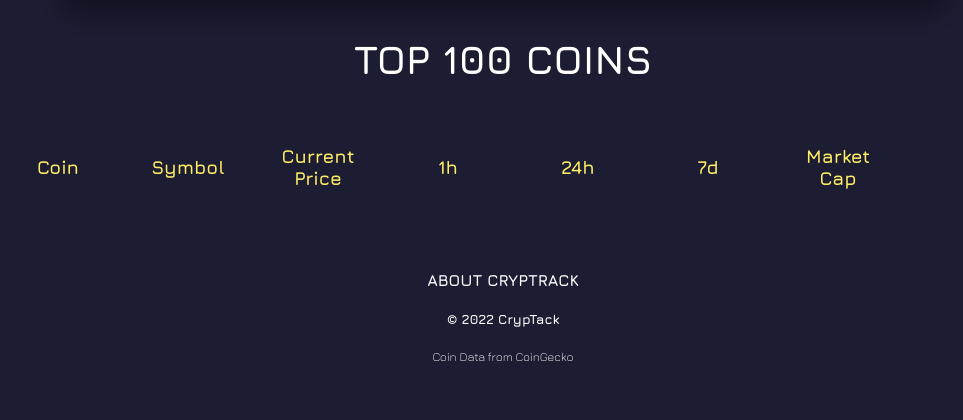
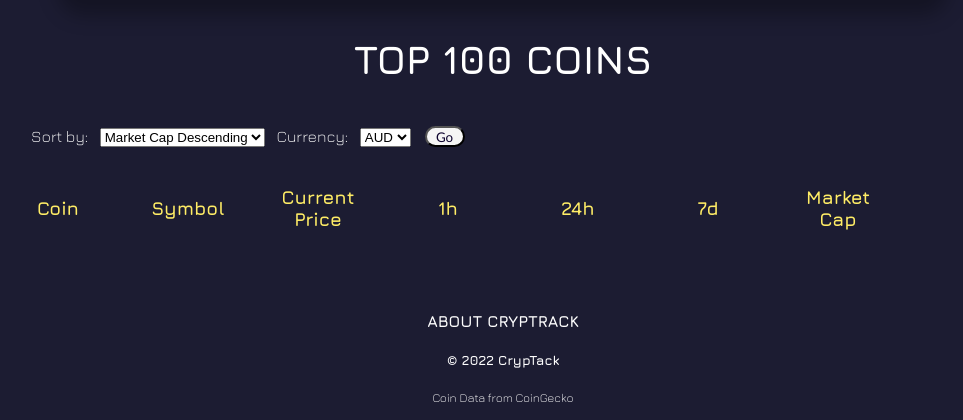
Before and after one commit to elywelly/cryptrack-app, a Flask app: page /coins in a window 1280 px wide. Shown: the part 238-658 px from the top of the page, without its empty margins (137-1100 px from the left). Run offline with Flask 2, Linux system fonts and the light colour scheme; data that the repository does not hold is empty.

Commit message:
add sort function

```diff
--- a/controllers/coins_controller.py
+++ b/controllers/coins_controller.py
@@ -6,11 +6,39 @@ coins_controller = Blueprint(
     "coins_controller", __name__, template_folder="../templates/coins")
 
 
-@coins_controller.route('/coins')
+@coins_controller.route('/coins', methods=['GET'])
 def coins():
+
+    sort = request.values.get('sort')
+    # if sort == None:
+    sort_type = "market_cap_"
+    sort_by = "desc"
+    if sort != None:
+        if sort == "MCASC":
+            sort_type = "market_cap_"
+            sort_by = "asc"
+        elif sort == "MCDESC":
+            sort_type = "market_cap_"
+            sort_by = "desc"
+        elif sort == "PASC":
+            sort_type = "price_"
+            sort_by = "asc"
+        elif sort == "PADESC":
+            sort_type = "price_"
+            sort_by = "desc"
+
+    currency = request.values.get('currency')
+    if currency == None:
+        currency = "aud"
+    else:
+        currency = request.values.get('currency')
+
     coins = requests.get(
-        'https://api.coingecko.com/api/v3/coins/markets?vs_currency=aud&order=market_cap_desc&per_page=100&page=1&sparkline=false&price_change_percentage=1h%2C24h%2C7d')
+        f'https://api.coingecko.com/api/v3/coins/markets?vs_currency={currency}&order={sort_type}{sort_by}&per_page=100&page=1&sparkline=false&price_change_percentage=1h%2C24h%2C7d')
+    # coins = requests.get(
+    #     'https://api.coingecko.com/api/v3/coins/markets?vs_currency=aud&order=market_cap_desc&per_page=100&page=1&sparkline=false&price_change_percentage=1h%2C24h%2C7d')
     json = coins.json()
+
     return render_template('coins.html', coins=json)
 
 
--- a/models/transactions.py
+++ b/models/transactions.py
@@ -45,3 +45,7 @@ def select_history(user_id):
         return results
     else:
         return []
+
+
+def delete_history(id):
+    database.sql_write("DELETE FROM history WHERE id = %s", [id])
--- a/static/style.css
+++ b/static/style.css
@@ -237,3 +237,15 @@ button {
     width: 40em;
     margin: 0 auto;
 }
+
+#sort > form > input {
+    background-color: #f5f5f5;
+    color: rgb(13, 3, 46);
+    width: 3em;
+    height: 1.6em;
+    padding: 0px;
+    margin: 10px;
+    font-family: 'Gill Sans', 'Gill Sans MT', Calibri, 'Trebuchet MS',
+        sans-serif;
+    border-radius: 25px;
+}
--- a/templates/about.html
+++ b/templates/about.html
@@ -9,7 +9,7 @@
         spot. Sign up now <a href="/signup">here</a>.
     </p>
     <p style="text-align: center">
-        We currently support data for the top 250 coins.
+        We currently support multiple currencies AUD, USD, NZD, CAD & SGD.
     </p>
     <p style="text-align: center">
         To find out more, email us
--- a/templates/coins/coins.html
+++ b/templates/coins/coins.html
@@ -1,6 +1,26 @@
 {% extends 'base.html' %} {% block content %}
 <div>
     <h2>TOP 100 COINS</h2>
+</div>
+<div id="sort">
+    <form action="/coins" method="Get">
+        <label for="sort">Sort by:</label>
+        <select id="sort" name="sort">
+            <option value="MCASC">Market Cap Ascending</option>
+            <option value="MCDESC" selected>Market Cap Descending</option>
+            <option value="PASC">Price Ascending</option>
+            <option value="PDESC">Price Descending</option>
+        </select>
+        <label for="currency">Currency:</label>
+        <select id="currency" name="currency">
+            <option value="aud" selected>AUD</option>
+            <option value="usd">USD</option>
+            <option value="nzd">NZD</option>
+            <option value="cad">CAD</option>
+            <option value="sgd">SGD</option>
+        </select>
+        <input type="submit" id="submit" value="Go" />
+    </form>
 </div>
 <section class="all-coins" id="all-coins">
     <div class="coin-description">
@@ -39,52 +59,58 @@
             <p>${{ coin['current_price'] }}</p>
         </div>
         <div class="desc-hour">
-            {% if coin["price_change_percentage_1h_in_currency"] < 0 +%}
+            {% if coin["price_change_percentage_1h_in_currency"] <0 %}
             <p style="color: rgb(255, 45, 45)">
-                {{
-                '{:.2f}'.format(coin["price_change_percentage_1h_in_currency"])
-                }}%
+                {% if coin["price_change_percentage_1h_in_currency"] != None %}
+                {{ coin["price_change_percentage_1h_in_currency"]|round(2,
+                'floor') }}% {% else %} NA {% endif %}
             </p>
-            {% else %}
+            {% elif coin["price_change_percentage_1h_in_currency"] >= 0 %}
             <p style="color: rgb(72, 230, 72)">
-                {{
-                '{:.2f}'.format(coin["price_change_percentage_1h_in_currency"])
-                }}%
+                {% if coin["price_change_percentage_1h_in_currency"] != None %}
+                {{ coin["price_change_percentage_1h_in_currency"]|round(2,
+                'floor') }}% {% else %} NA {% endif %}
             </p>
+            {% elif coin["price_change_percentage_1h_in_currency"] == None %}
+            <p>NA</p>
             {% endif %}
         </div>
         <div class="desc-day">
-            {% if coin["price_change_percentage_24h_in_currency"] < 0 +%}
+            {% if coin["price_change_percentage_24h_in_currency"] <0 %}
             <p style="color: rgb(255, 45, 45)">
-                {{
-                '{:.2f}'.format(coin["price_change_percentage_24h_in_currency"])
-                }}%
+                {% if coin["price_change_percentage_24h_in_currency"] != None %}
+                {{ coin["price_change_percentage_24h_in_currency"]|round(2,
+                'floor') }}% {% else %} NA {% endif %}
             </p>
-            {% else %}
+            {% elif coin["price_change_percentage_24h_in_currency"] >= 0 %}
             <p style="color: rgb(72, 230, 72)">
-                {{
-                '{:.2f}'.format(coin["price_change_percentage_24h_in_currency"])
-                }}%
+                {% if coin["price_change_percentage_24h_in_currency"] != None %}
+                {{ coin["price_change_percentage_24h_in_currency"]|round(2,
+                'floor') }}% {% else %} NA {% endif %}
             </p>
+            {% elif coin["price_change_percentage_24h_in_currency"] == None %}
+            <p>NA</p>
             {% endif %}
         </div>
         <div class="desc-week">
-            {% if coin["price_change_percentage_7d_in_currency"] < 0 +%}
+            {% if coin["price_change_percentage_7d_in_currency"] <0 %}
             <p style="color: rgb(255, 45, 45)">
-                {{
-                '{:.2f}'.format(coin["price_change_percentage_7d_in_currency"])
-                }}%
+                {% if coin["price_change_percentage_7d_in_currency"] != None %}
+                {{ coin["price_change_percentage_7d_in_currency"]|round(2,
+                'floor') }}% {% else %} NA {% endif %}
             </p>
-            {% else %}
+            {% elif coin["price_change_percentage_7d_in_currency"] >= 0 %}
             <p style="color: rgb(72, 230, 72)">
-                {{
-                '{:.2f}'.format(coin["price_change_percentage_7d_in_currency"])
-                }}%
+                {% if coin["price_change_percentage_24h_in_currency"] != None %}
+                {{ coin["price_change_percentage_24h_in_currency"]|round(2,
+                'floor') }}% {% else %} NA {% endif %}
             </p>
+            {% elif coin["price_change_percentage_7d_in_currency"] == None %}
+            <p>NA</p>
             {% endif %}
         </div>
         <div class="desc-cap">
-            <p>${{ '{:,}'.format(coin["market_cap"]) }}</p>
+            <p>${{ coin["market_cap"] }}</p>
         </div>
     </div>
     {% endfor %}
```
